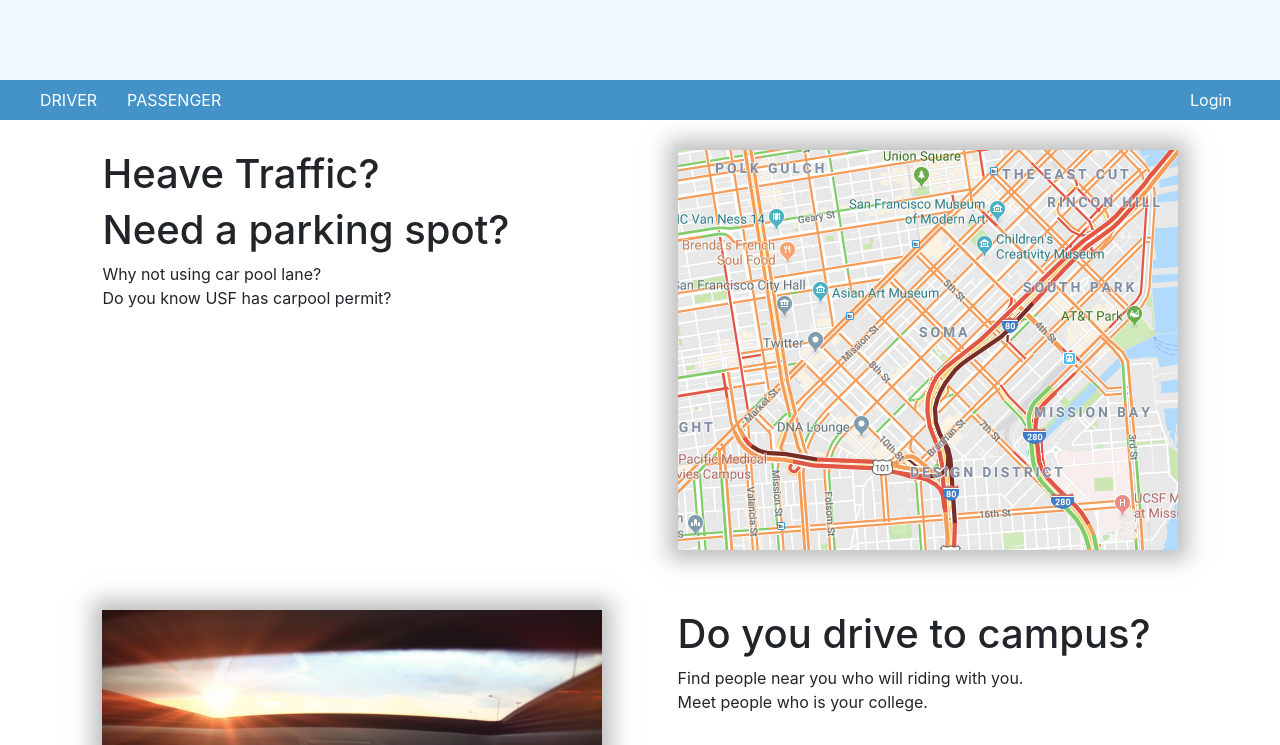
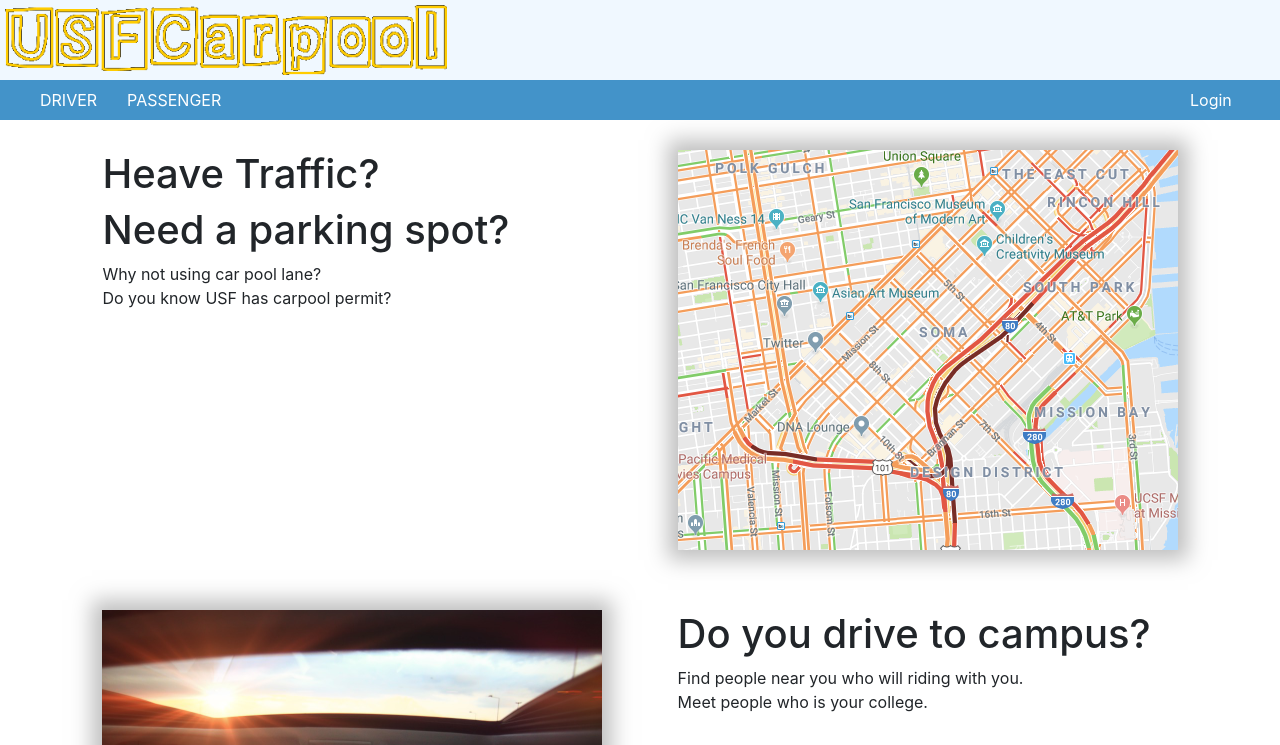
Before and after one commit to leejuqiang/sideProject-carpool, a website: page frontEnd/index.html in a window 1280 px wide. Shown: the top 745 px of the page. Drawn offline with nearby package versions, Linux system fonts and the light colour scheme.

Commit message:
add head image

```diff
--- a/frontEnd/css/color.css
+++ b/frontEnd/css/color.css
@@ -48,6 +48,14 @@
     min-width: 100%;
 }
 
+.headImage{
+    position: absolute;
+    top: 5px;
+    left: 5px;
+    max-height: 70px;
+    width: auto;
+}
+
 .unselectable{
     -webkit-touch-callout: none;
     -webkit-user-select: none;
--- a/frontEnd/index.html
+++ b/frontEnd/index.html
@@ -17,7 +17,7 @@
 </head>
 
 <body class="body" onload="onLoad()">
-    <div class="header"></div>
+    <div class="header"><img src="head.png" class="headImage"/></div>
     <div id="loading" class="loading"> <span class="loadingBar loading1"></span>
         <span class="loadingBar loading2"></span> <span class="loadingBar loading3"></span>
         <span class="loadingBar loading4"></span>
--- a/server/login.js
+++ b/server/login.js
@@ -11,7 +11,6 @@ exports.onRequest = function (req, res) {
             ret["userID"] = server.getIdString(user);
             ret["name"] = user["name"];
             ret["sessionID"] = user["sessionId"];
-            console.log(user.sessionId);
         }
         server.respond(res, ret);
     });
```
Also changed, not shown: frontEnd/head.png (added).
